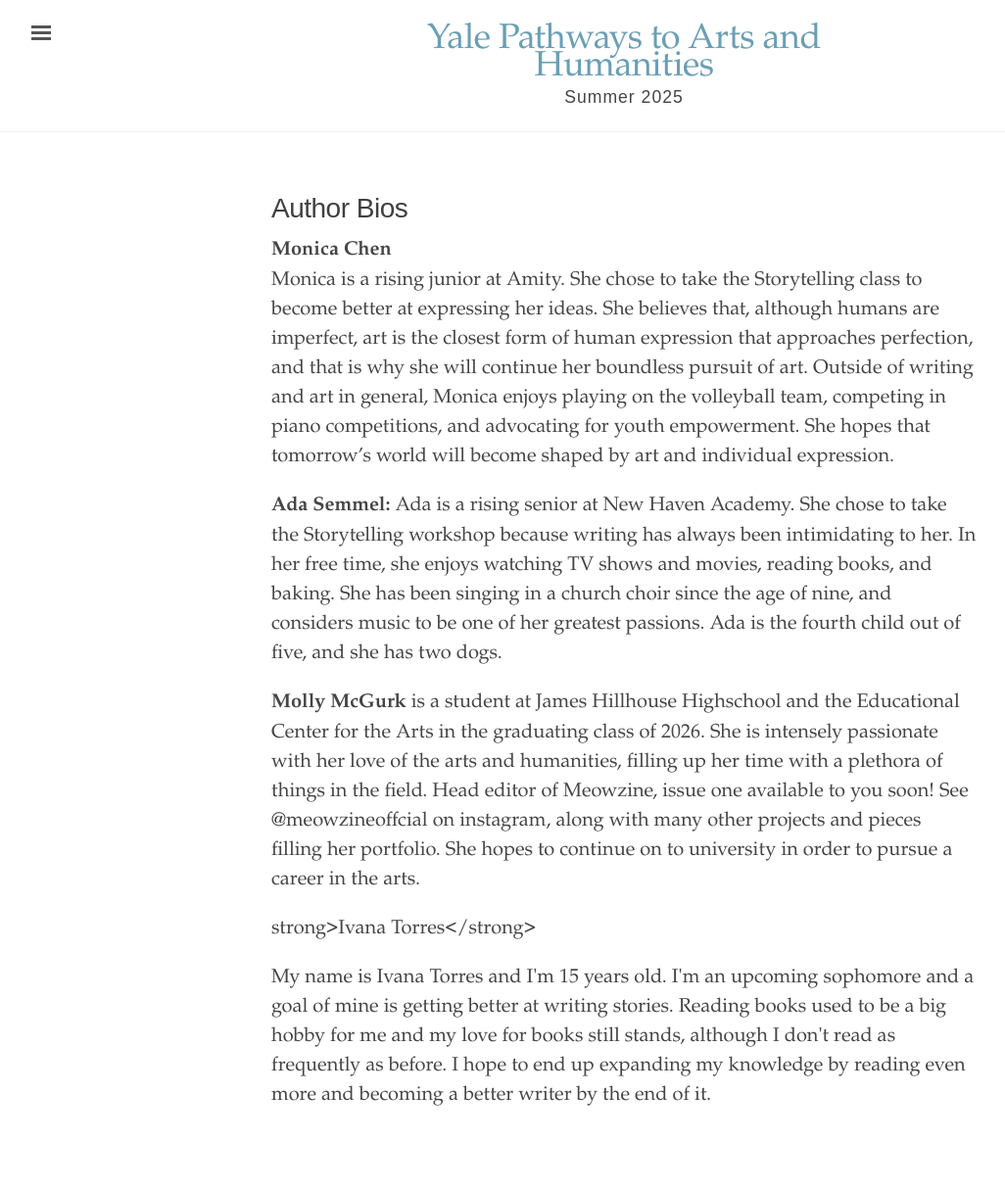
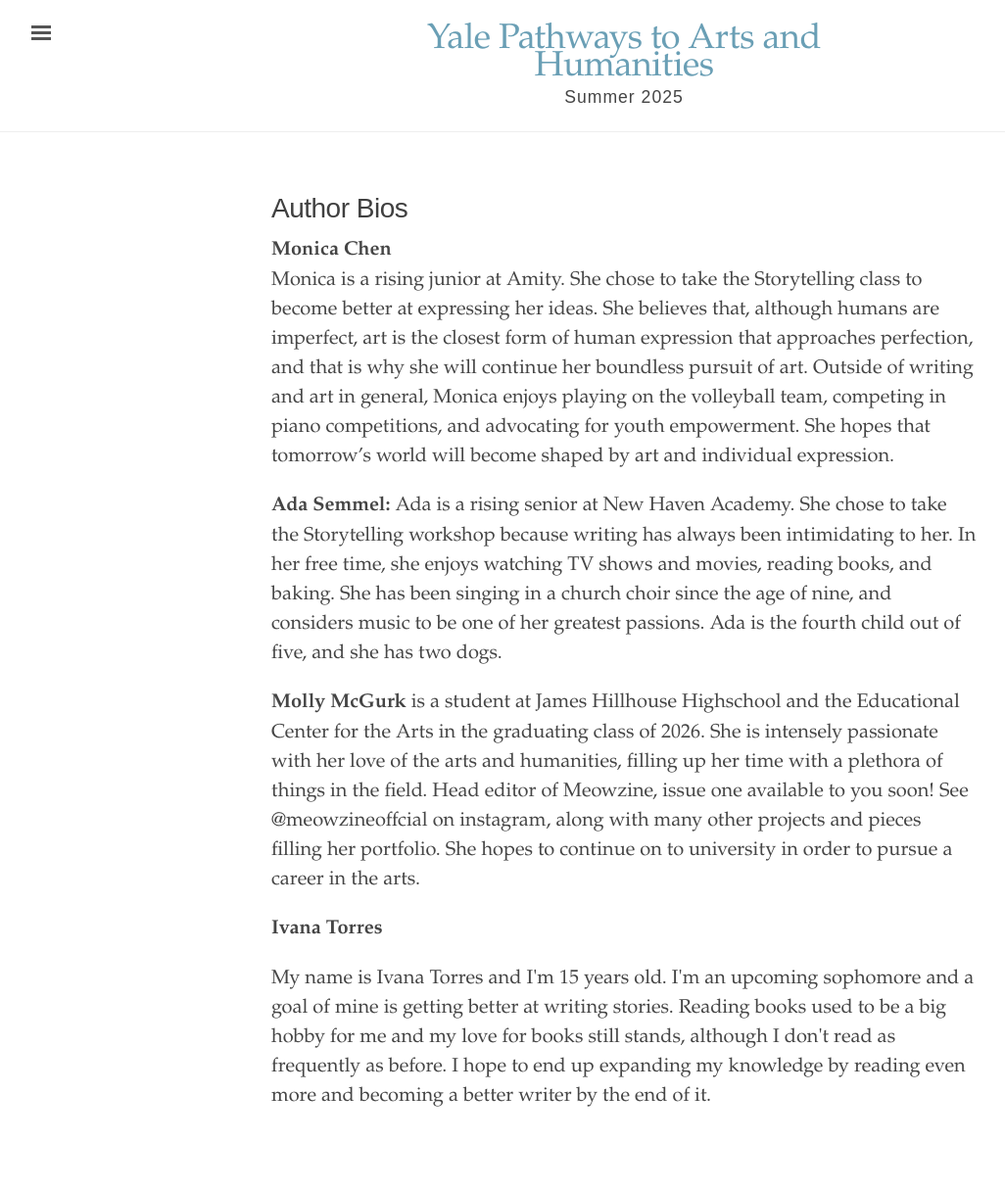
Before and after one commit to ypah-s25/storytelling, a Jekyll site: the page built from info.md, in a window 1280 px wide. Shown: the whole page at 98% size, without its empty margins (3-1029 px from the left). Built offline with Jekyll 4.4.1, drawn with Linux system fonts in a browser that asks for light colours.

Commit message:
Update info.md

```diff
--- a/info.md
+++ b/info.md
@@ -9,5 +9,5 @@
 </p>
 <b> Molly McGurk </b>  is a student at James Hillhouse Highschool and the Educational Center for the Arts in the graduating class of 2026. She is intensely passionate with her love of the arts and humanities, filling up her time with a plethora of things in the field. Head editor of Meowzine, issue one available to you soon! See @meowzineoffcial on instagram, along with many other projects and  pieces filling her portfolio. She hopes to continue on to university in order to pursue a career in the arts.
 
-<p>strong>Ivana Torres</strong><br>
+<p><strong>Ivana Torres</strong><br>
 <p>My name is Ivana Torres and I'm 15 years old. I'm an upcoming sophomore and a goal of mine is getting better at writing stories. Reading books used to be a big hobby for me and my love for books still stands, although I don't read as frequently as before. I hope to end up expanding my knowledge by reading even more and becoming a better writer by the end of it.</p>
```
